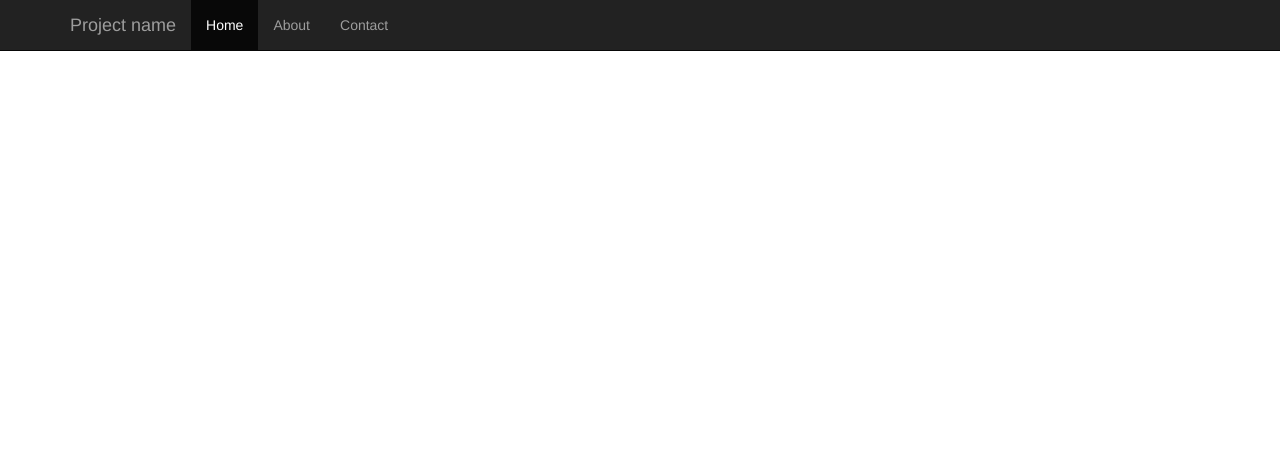
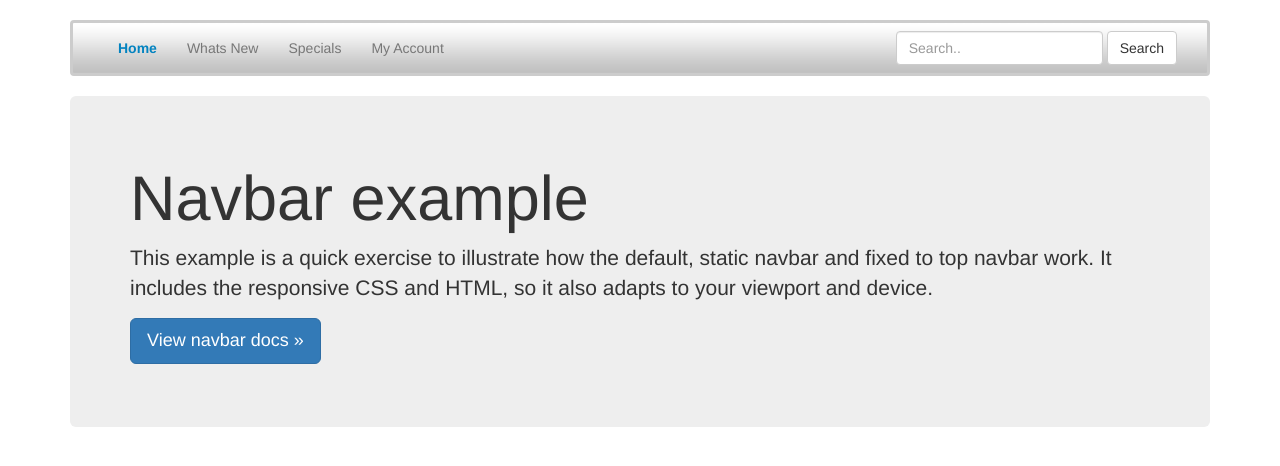
Before and after one commit to yclim95/E-commerceWebTemplate, a plain HTML site: page index.html in a window 1280 px wide. Drawn offline with nearby package versions, Linux system fonts and the light colour scheme; files that its build step writes are made by us from their sources.

Commit message:
-Added less & navbar

```diff
--- a/index.html
+++ b/index.html
@@ -8,7 +8,7 @@
     <!-- The above 3 meta tags *must* come first in the head; any other head content must come *after* these tags -->
 
 
-    <title>Starter Template for Bootstrap</title>
+    <title>Ecommerce Web Template</title>
 
     <!-- Bootstrap core CSS -->
     <link href="css/bootstrap.css" rel="stylesheet">
@@ -19,9 +19,11 @@
   </head>
 
   <body>
+    <div class="container">
 
-    <nav class="navbar navbar-inverse navbar-fixed-top">
-      <div class="container">
+      <!-- Static navbar -->
+      <nav class="navbar navbar-default">
+        <div class="container-fluid">
           <div class="navbar-header">
             <button type="button" class="navbar-toggle collapsed" data-toggle="collapse" data-target="#navbar" aria-expanded="false" aria-controls="navbar">
               <span class="sr-only">Toggle navigation</span>
@@ -29,22 +31,36 @@
               <span class="icon-bar"></span>
               <span class="icon-bar"></span>
             </button>
-          <a class="navbar-brand" href="#">Project name</a>
           </div>
-        <div id="navbar" class="collapse navbar-collapse">
+          <div id="navbar" class="navbar-collapse collapse">
             <ul class="nav navbar-nav">
                 <li class="active"><a href="#">Home</a></li>
-            <li><a href="#about">About</a></li>
-            <li><a href="#contact">Contact</a></li>
+                <li><a href="#">Whats New</a></li>
+                <li><a href="#">Specials</a></li>
+                <li><a href="#">My Account</a></li>
+            </ul>
+            <ul class="nav navbar-nav navbar-right">
+                <form class = "navbar-form">
+                    <div class = "form-group">
+                        <input type = "text" class = "form-control" placeholder = "Search..">
+                    </div> <!-- ENDof Form-Group -->
+                    <button type = "submit" class = "btn btn-default">Search</button>
+                </form> <!-- ENDof Navbar-form -->
             </ul>
           </div><!--/.nav-collapse -->
-      </div>
+        </div><!--/.container-fluid -->
       </nav>
 
-   <!-- Section -->
-      <section>
-      </section>
+      <!-- Main component for a primary marketing message or call to action -->
+      <div class="jumbotron">
+        <h1>Navbar example</h1>
+        <p>This example is a quick exercise to illustrate how the default, static navbar and fixed to top navbar work. It includes the responsive CSS and HTML, so it also adapts to your viewport and device.</p>
+        <p>
+          <a class="btn btn-lg btn-primary" href="../../components/#navbar" role="button">View navbar docs &raquo;</a>
+        </p>
+      </div>
 
+    </div> <!-- /container -->
 
     <!-- Bootstrap core JavaScript
     ================================================== -->
--- a/less/style.less
+++ b/less/style.less
@@ -0,0 +1,18 @@
+@primary: #0383c0;
+
+body {
+    padding-top: 20px;
+    padding-bottom: 20px;
+}
+
+.navbar {
+    margin-bottom: 20px;
+    background: #0383c0 url(../img/navbar.png) repeat-x;
+    border: #ccc solid
+}
+
+.navbar-default .navbar-nav>.active>a, .navbar-default .navbar-nav>.active>a:focus, .navbar-default .navbar-nav>.active>a:hover, .navbar-default a:hover{
+    background: none;
+    color: @primary !important;
+    font-weight: bold;
+}
```
Also changed, not shown: css/bootstrap.css, css/style.css (added). Lines whose indentation alone changed are shown as unchanged.
